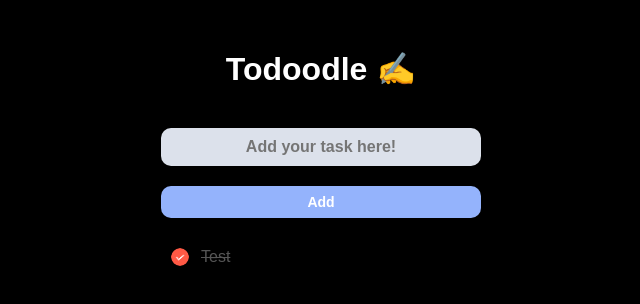
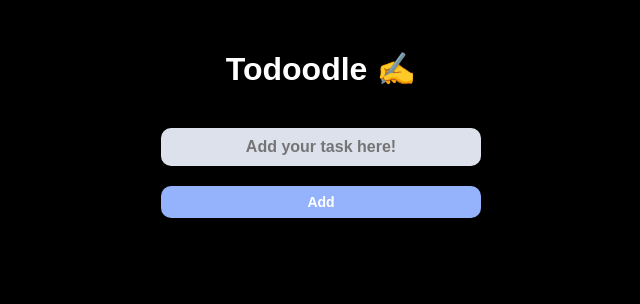
Before and after one commit to gursewaktrash/todoodle, a plain HTML site: page index.html in a window 1280 px wide. Shown: the full height of the page, 319-959 px from the left. Drawn offline with Linux system fonts and the light colour scheme; no server answers.

Commit message:
Removed the Test LI
Removed the Test LI

```diff
--- a/index.html
+++ b/index.html
@@ -21,7 +21,6 @@
 
       <!-- To show the list -->
       <ul id="todoodle-list">
-        <li class="checked">Test</li>
       </ul>
     </div>
 
--- a/index.js
+++ b/index.js
@@ -98,7 +98,6 @@ function addItemsToTodoodleList(item) {
         remove (exactLocationofItemInDB)
     })
 
-
      //Event listener for item clicked
      newEl.addEventListener("click", function(){
         console.log("Selected ItemId: " + itemID )
```
